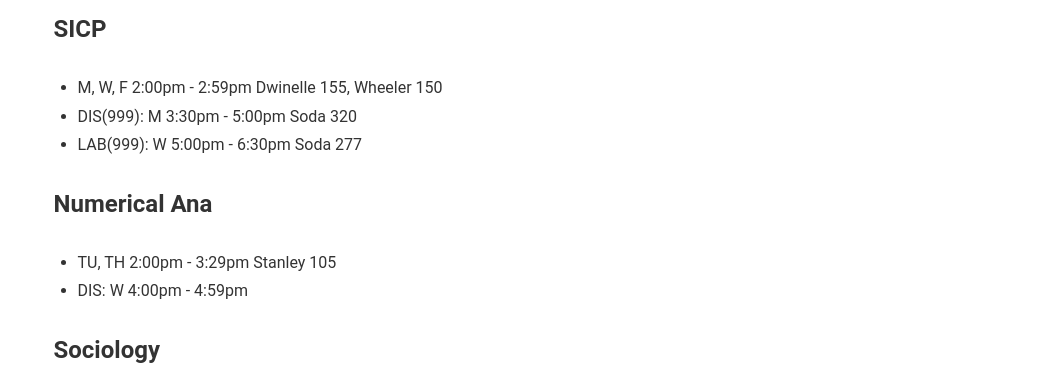
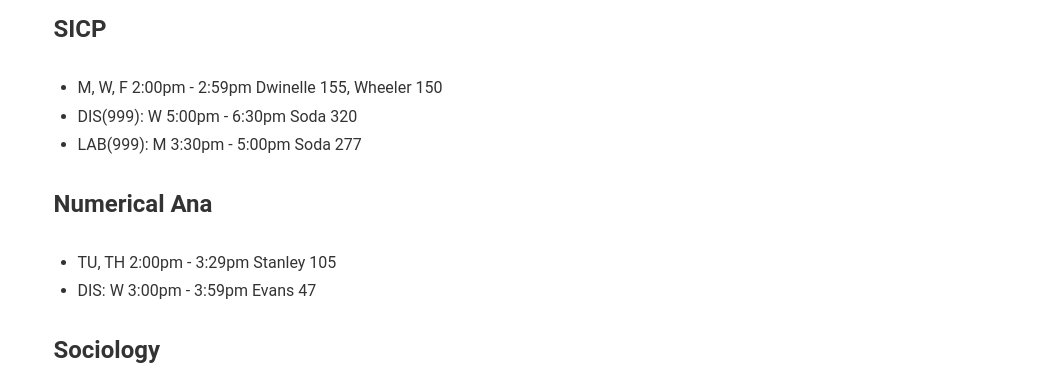
Before and after one commit to Luffbee/Luffbee.github.io, a Jekyll site: the page built from _posts/2019-01-22-schedule.md, in a window 1280 px wide. Shown: the part 917-1302 px from the top of the page, without its empty margins (121-1161 px from the left). Built offline with Jekyll 4.4.1, drawn with Linux system fonts in a browser that asks for light colours.

Commit message:
fix schedule bugs

```diff
--- a/_posts/2019-01-22-schedule.md
+++ b/_posts/2019-01-22-schedule.md
@@ -29,13 +29,13 @@
 ### [SICP](https://classes.berkeley.edu/content/2019-spring-compsci-61a-001-lec-001)
 
 + M, W, F 2:00pm - 2:59pm Dwinelle 155, Wheeler 150
-+ DIS(999): M 3:30pm - 5:00pm Soda 320
-+ LAB(999): W 5:00pm - 6:30pm Soda 277
++ DIS(999): W 5:00pm - 6:30pm Soda 320
++ LAB(999): M 3:30pm - 5:00pm Soda 277
 
 ### [Numerical Ana](https://classes.berkeley.edu/content/2019-spring-math-128a-001-lec-001)
 
 + TU, TH 2:00pm - 3:29pm Stanley 105
-+ DIS: W 4:00pm - 4:59pm
++ DIS: W 3:00pm - 3:59pm Evans 47
 
 ### Sociology
 
```
